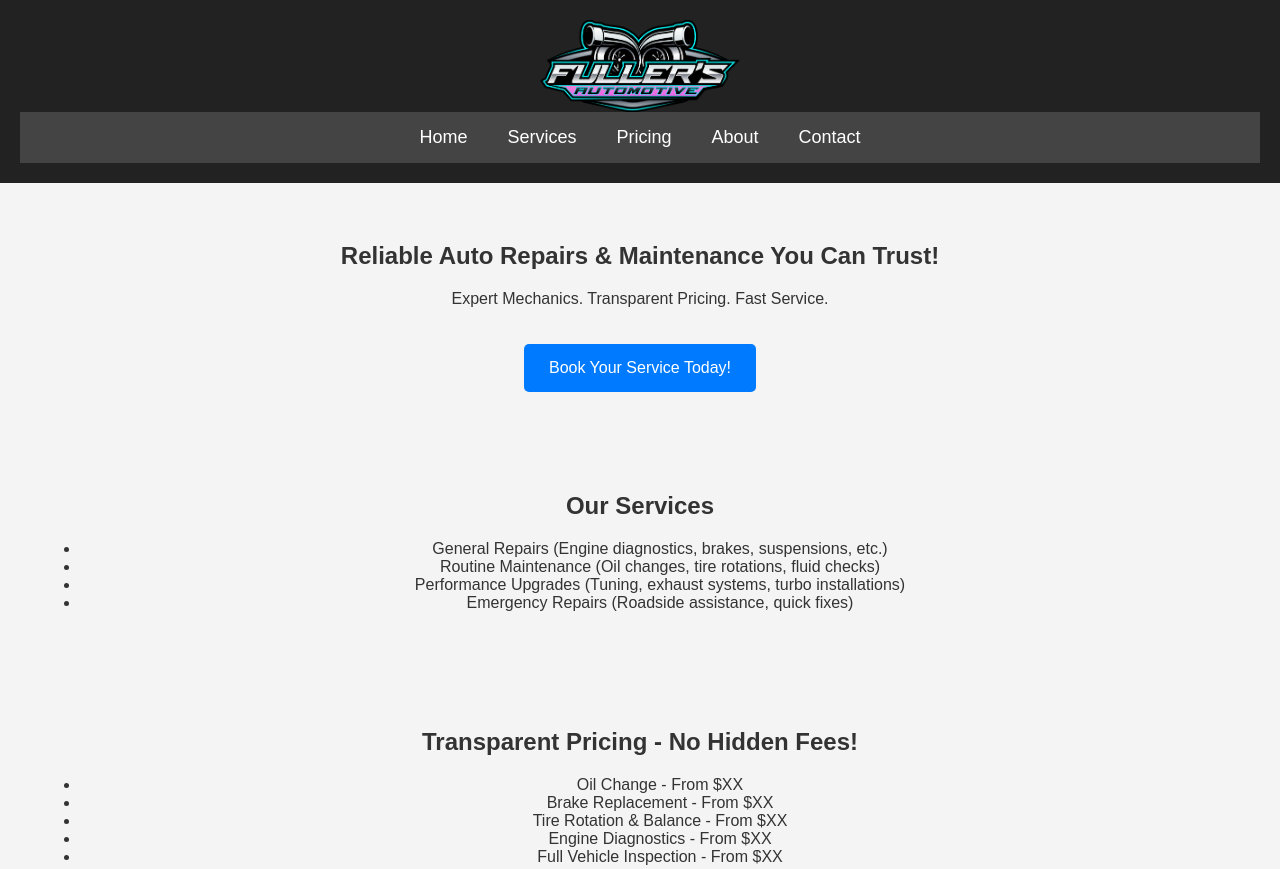
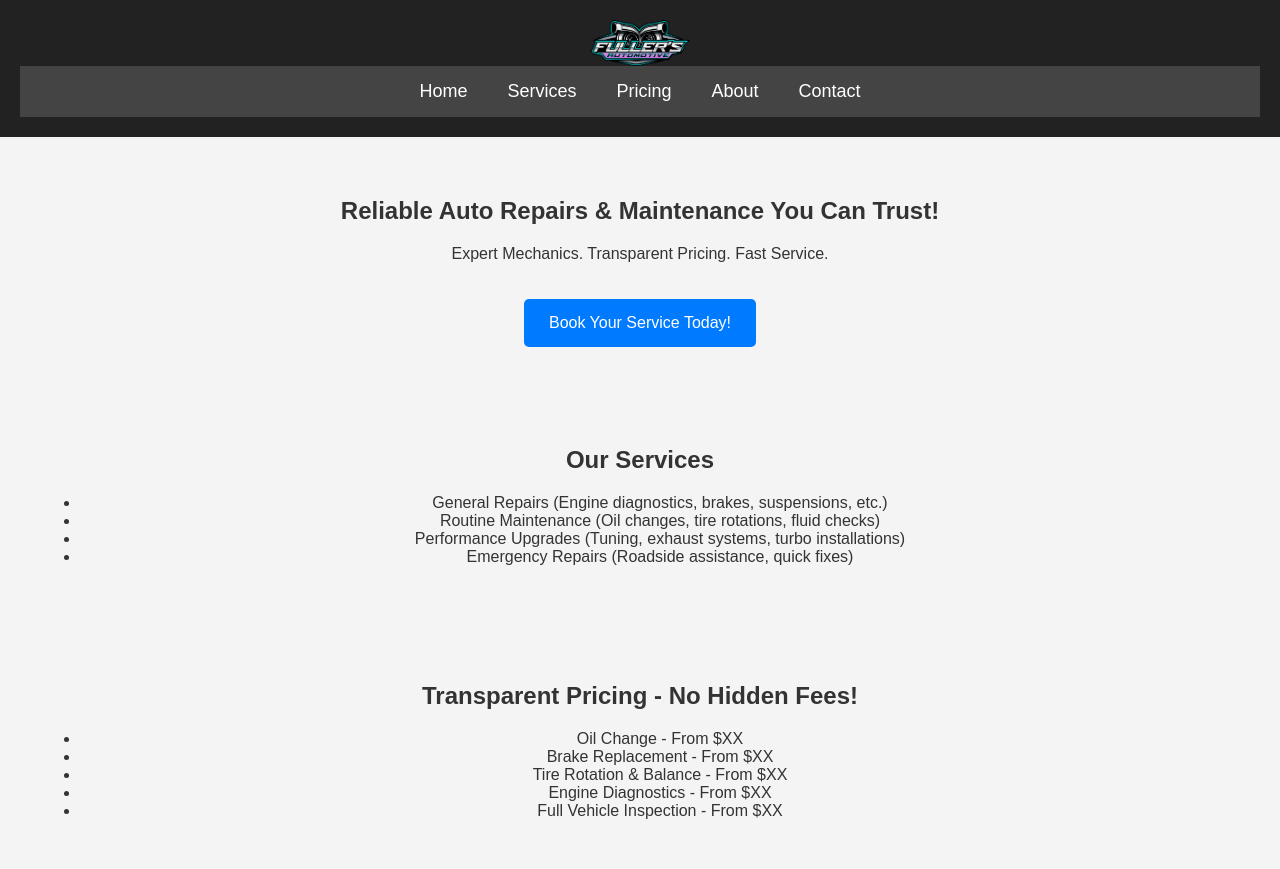
Before and after one commit to Tuxlord487/Fullers-Automotive, a plain HTML site: page index.html in a window 1280 px wide. Shown: the top 869 px of the page. Drawn offline with Linux system fonts and the light colour scheme.

Commit message:
Update style.css

```diff
--- a/style.css
+++ b/style.css
@@ -1,6 +1,6 @@
 /* Fullers Automotive - CSS Styling */
 .logo {
-    max-width: 200px; /* Adjust size as needed */
+    max-width: 100px; /* Adjust size as needed */
     height: auto;
     display: block;
     margin: 0 auto;
```
